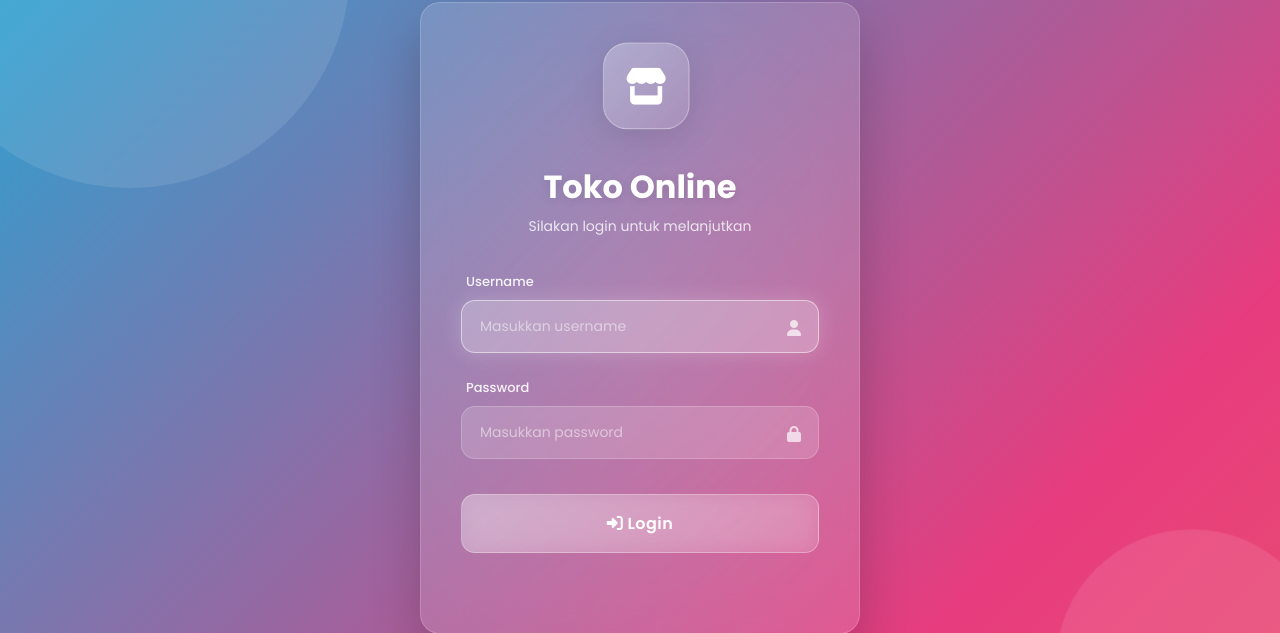
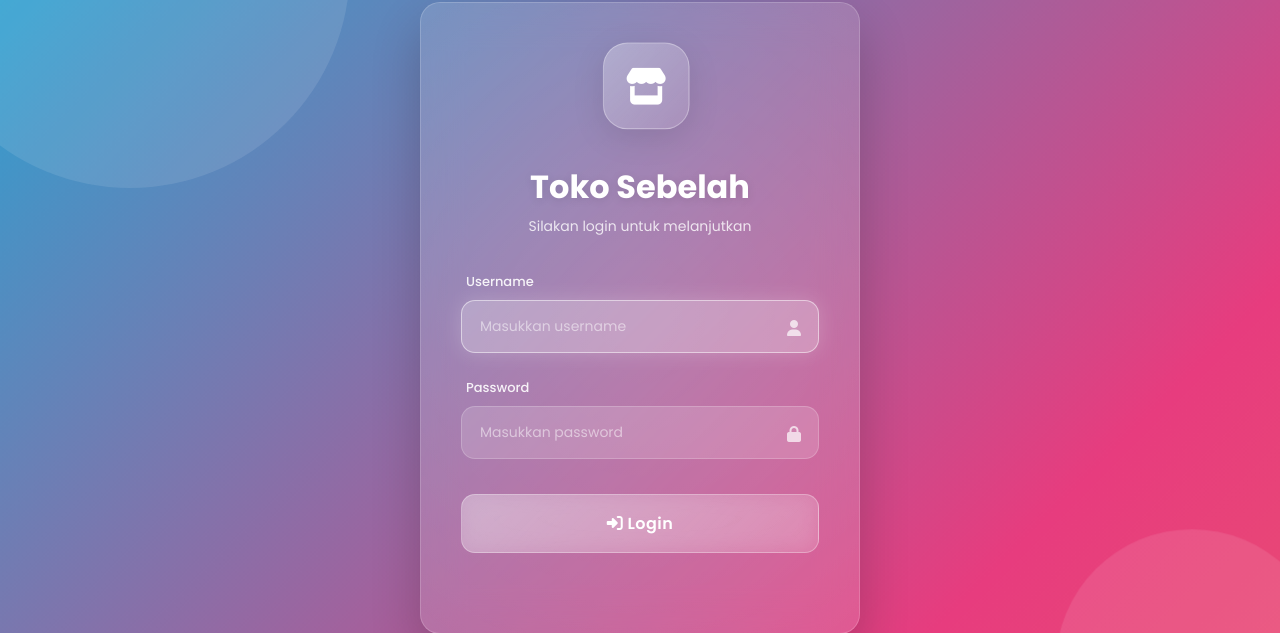
Before and after one commit to antonsi23/toko-sebelah, a PHP site: page / in a window 1280 px wide; the page is wider, and only the part inside the window is pictured. Shown: the part 82-715 px from the top of that part. Run offline with PHP 8.4, Linux system fonts and the light colour scheme.

Commit message:
update title and heading from "Toko Online" to "Toko Sebelah"

```diff
--- a/index.php
+++ b/index.php
@@ -38,7 +38,7 @@ if ($_SERVER['REQUEST_METHOD'] == 'POST') {
 <head>
     <meta charset="UTF-8">
     <meta name="viewport" content="width=device-width, initial-scale=1.0">
-    <title>Login - Toko Online</title>
+    <title>Login - Toko Sebelah</title>
     <link rel="stylesheet" href="assets/css/style.css">
     <link rel="stylesheet" href="https://cdnjs.cloudflare.com/ajax/libs/font-awesome/6.4.2/css/all.min.css">
 </head>
@@ -47,7 +47,7 @@ if ($_SERVER['REQUEST_METHOD'] == 'POST') {
         <div class="login-logo">
             <i class="fas fa-store"></i>
         </div>
-        <h2>Toko Online</h2>
+        <h2>Toko Sebelah</h2>
         <p class="subtitle">Silakan login untuk melanjutkan</p>
 
         <?php if ($error): ?>
```
